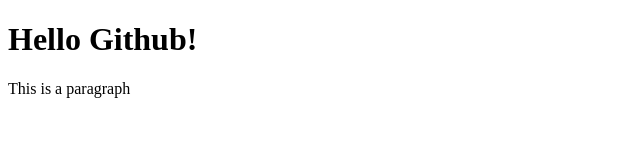
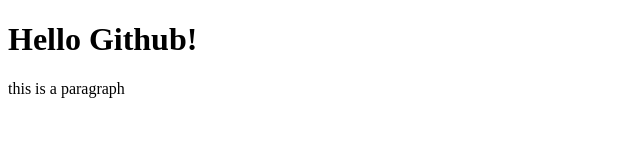
Before and after one commit to Vladimir-101/github_activity, a plain HTML site: page index.html in a window 1280 px wide. Shown: the full height of the page, 0-640 px from the left. Drawn offline with Linux system fonts and the light colour scheme.

Commit message:
feat: initial commit with index.html

```diff
--- a/index.html
+++ b/index.html
@@ -1,5 +1,5 @@
 <!DOCTYPE html>
     <h1>Hello Github!</h1>
     <body>
-        This is a paragraph
+        this is a paragraph
     </body>
```
